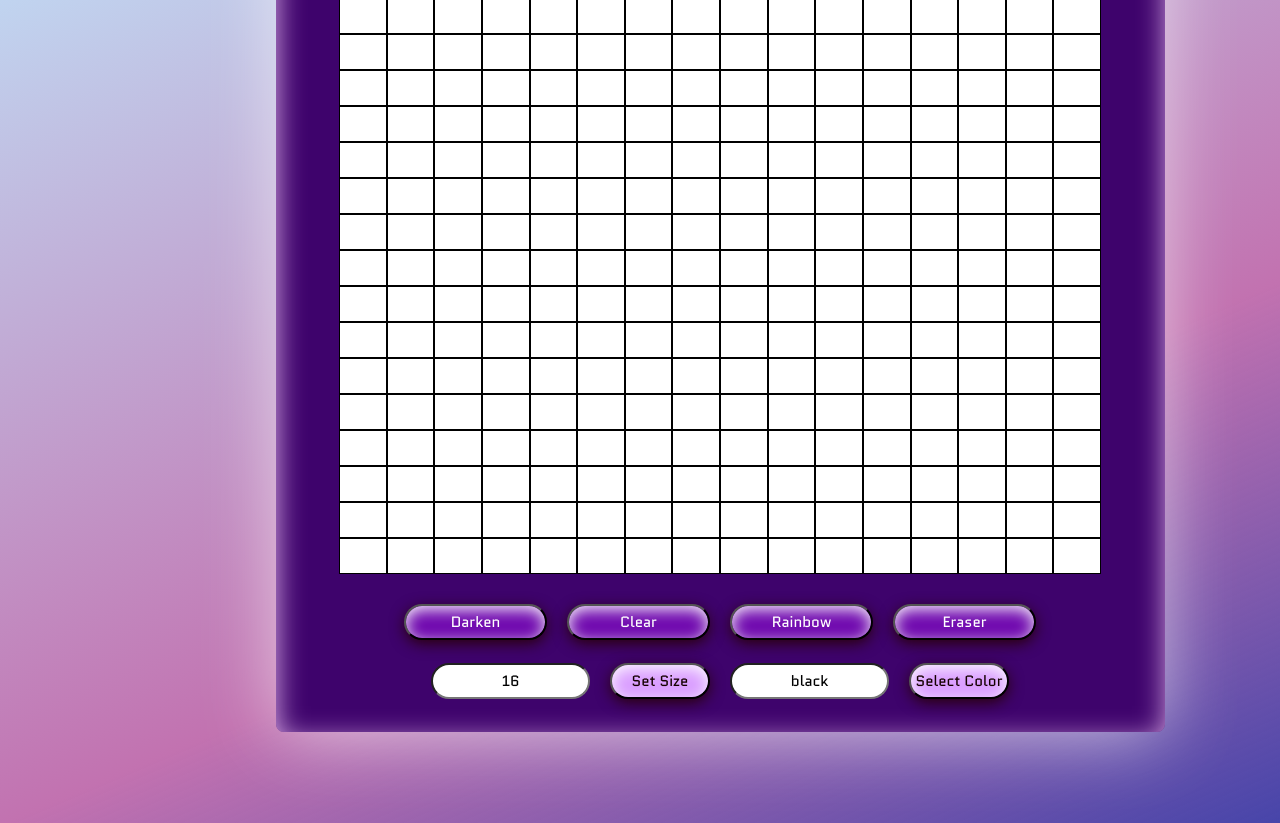
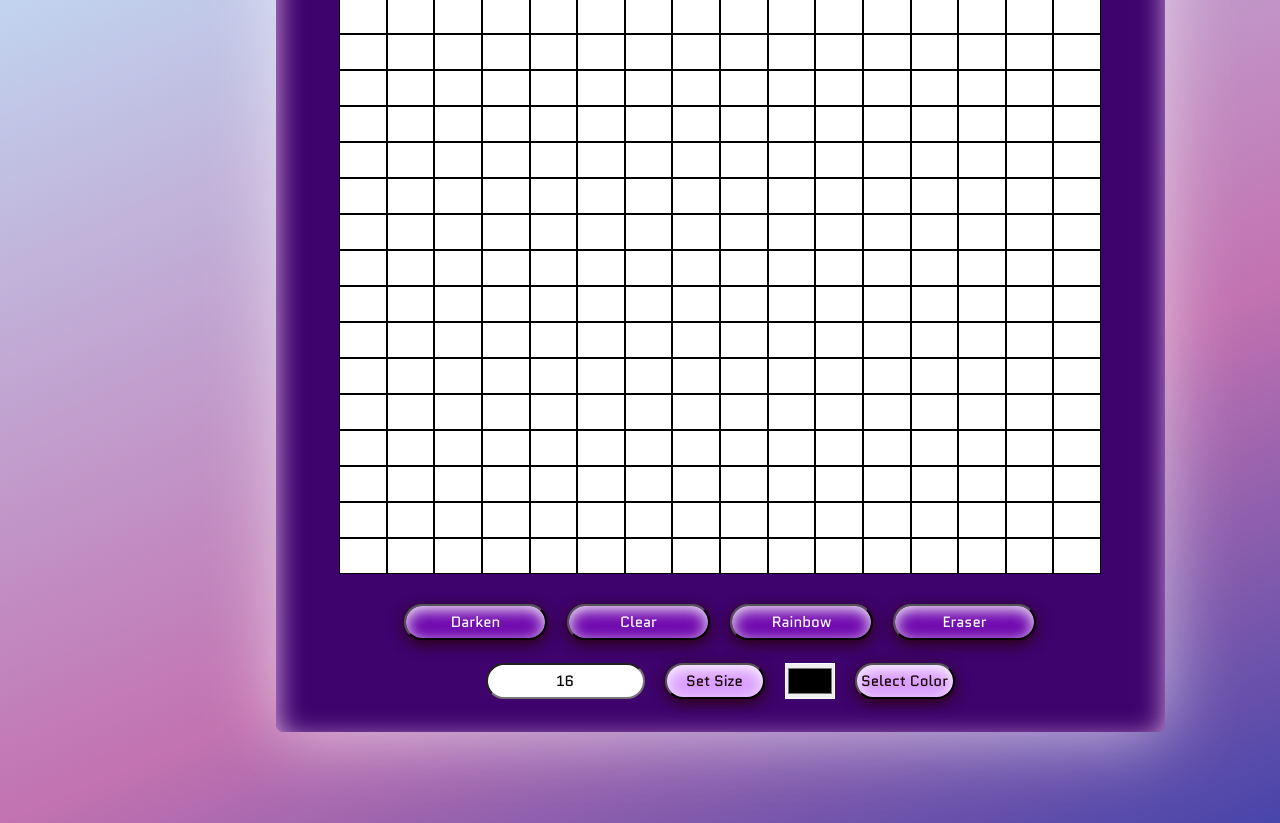
Before and after one commit to fareeza05/etch-a-sketch, a plain HTML site: page index.html in a window 1280 px wide. Shown: the part 201-1024 px from the top of the page. Drawn offline with Linux system fonts and the light colour scheme.

Commit message:
color picker functionality added

```diff
--- a/index.html
+++ b/index.html
@@ -32,8 +32,8 @@
         <div class="dimension-container" >
             <input type="text" placeholder="Size of sketchpad" value="16" id="sizeinput" onchange="changeSize(this.value)"/>
             <button class="db" id="size">Set Size</button>
-            <input type="text" placeholder="Color" value="black" id="colorinput"/>
-            <button class="db" id ='color'>Select Color</button>
+            <input type="color" id="colorinput" onchange="changeColor(this.value)"/>
+            <button class="db" id ='color' >Select Color</button>
         </div>
     </div>
 </div>
--- a/script.js
+++ b/script.js
@@ -1,17 +1,14 @@
 // cashing the dom :
-const sketchpad_div = document.querySelector('.sketchpad')
-const rainbow = document.getElementById('rainbow')
-const darken = document.getElementById('darken')
-const clear = document.getElementById('clear')
-const color = document.getElementById('color')
-const size = document.getElementById('size')
+const sketchpad_div = document.querySelector('.sketchpad');
+const rainbow = document.getElementById('rainbow');
+const darken = document.getElementById('darken');
+const clear = document.getElementById('clear');
+const color = document.getElementById('color');
+const colorInput = document.getElementById('colorinput');
+const size = document.getElementById('size');
+hexInput = document.querySelector('#hex');
 let setcolor = 'black';
-let click = true
-// create function for creating grid
-
-// create function for each setting
-
-// create function for actual drawing
+let click = true;
 
 
 
--- a/style.css
+++ b/style.css
@@ -133,7 +133,7 @@ body {
 
 }
 
-input {
+#sizeinput {
     font-size: 15px;
     text-align: center;
     font-family: Quantico;
@@ -142,3 +142,11 @@ input {
     flex-shrink: 0;
     border-radius: 20px;
 }
+
+#colorinput {
+    margin:10px;
+    height: 36px;
+    flex-shrink: 0;
+    border-radius: 0px;
+    border: 0.5px solid white;
+}
```
